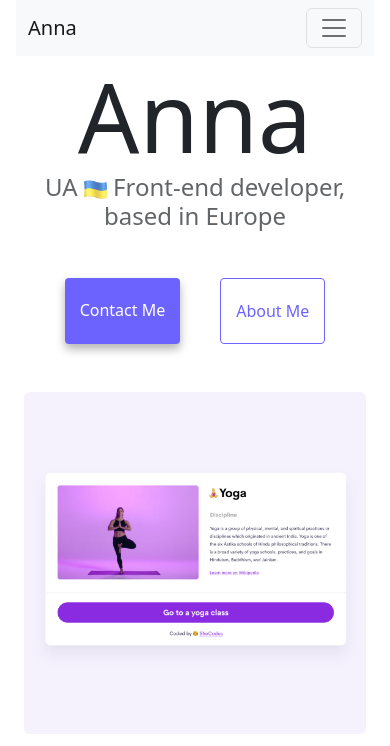
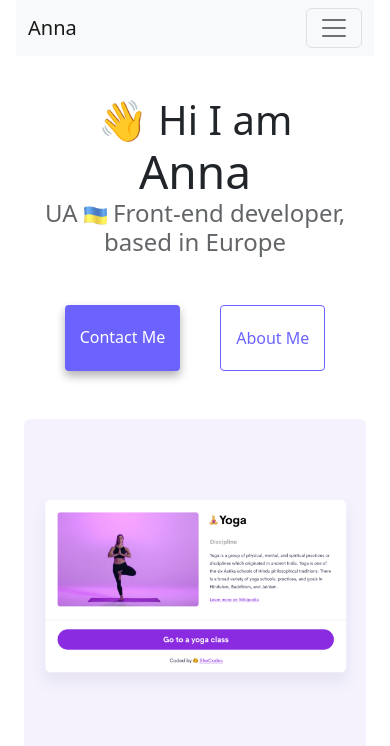
Before and after one commit to Faina4/hw-w3-advanced-tools, a website: page index.html in a window 390 px wide. Shown: the top 746 px of the page. Drawn offline with nearby package versions, Linux system fonts and the light colour scheme.

Commit message:
index: h2 added break on the top and mt-3

```diff
--- a/index.html
+++ b/index.html
@@ -26,7 +26,7 @@
   </head>
   <body>
     <div class="container">
-      <nav class="navbar navbar-expand-lg bg-light fixed-top ms-3 me-3">
+      <nav class="navbar navbar-expand-lg bg-light fixed-top ms-3 me-3 ">
         <div class="container-fluid">
           <a class="navbar-brand" href="/" title="Go to homepage">Anna</a>
           <button
@@ -53,8 +53,10 @@
           </div>
         </div>
       </nav>
+<br>
+<br>
 
-      <h2>👋 Hi I am</h2>
+      <h2 class="text-center mt-5">👋 Hi I am</h2>
       <h1 class="about-me-total">Anna</h1>
       <h3 class="h3-total">
         UA <img src="/images/flag.png" alt="" width="23" /> Front-end developer,
--- a/style.css
+++ b/style.css
@@ -21,6 +21,7 @@ h3 {
 
 h2 {
   font-size: 48px;
+  line-height: 1,2;
 }
 .h2-total {
   text-align: left;
@@ -110,3 +111,15 @@ img {
   max-width: 100%;
   height: auto;
 }
+@media (max-width: 576px){
+  .about-me-total{
+    font-size: 46px;
+      }
+  h2{
+    font-size: 36px;
+  }
+  h3{
+    font-size: 10px;
+  }
+
+  }
```
